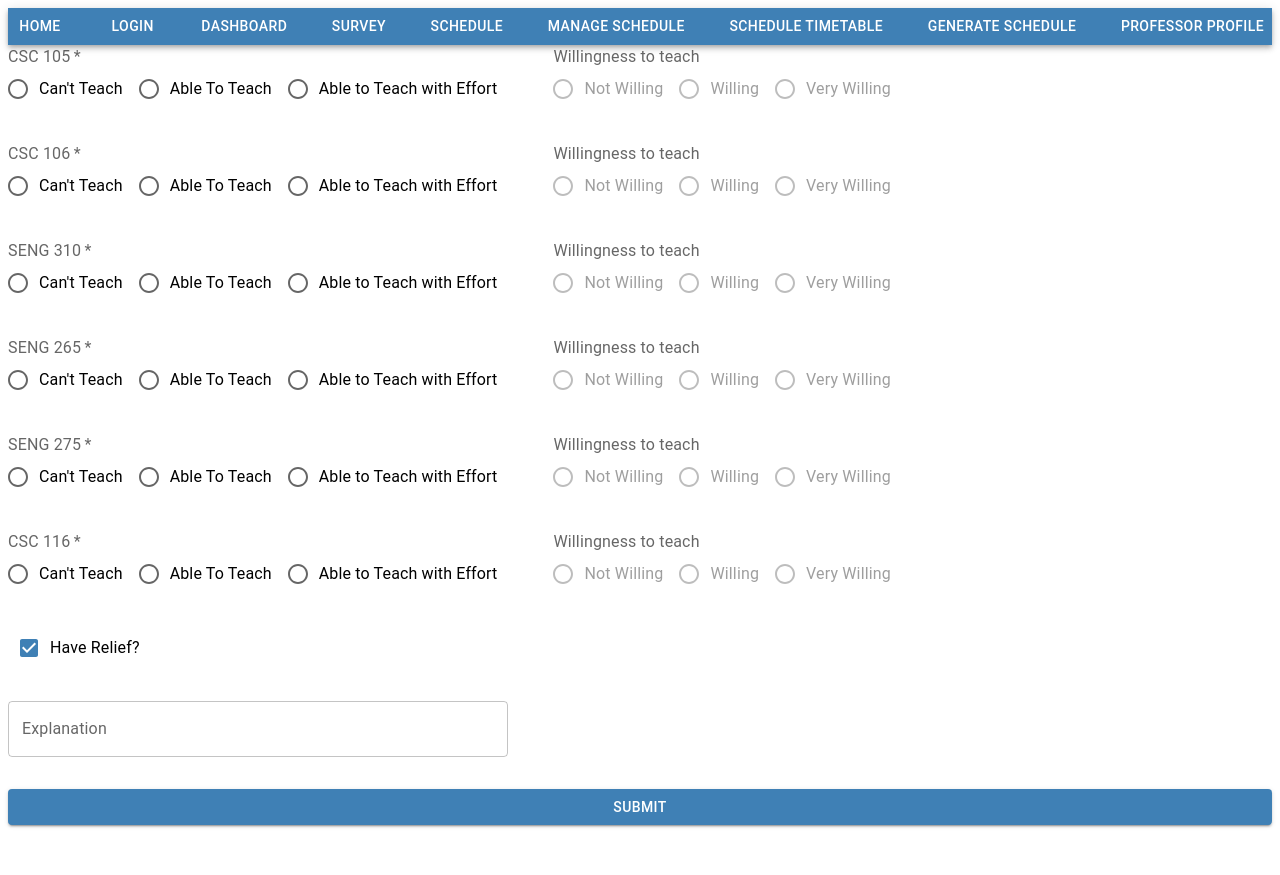
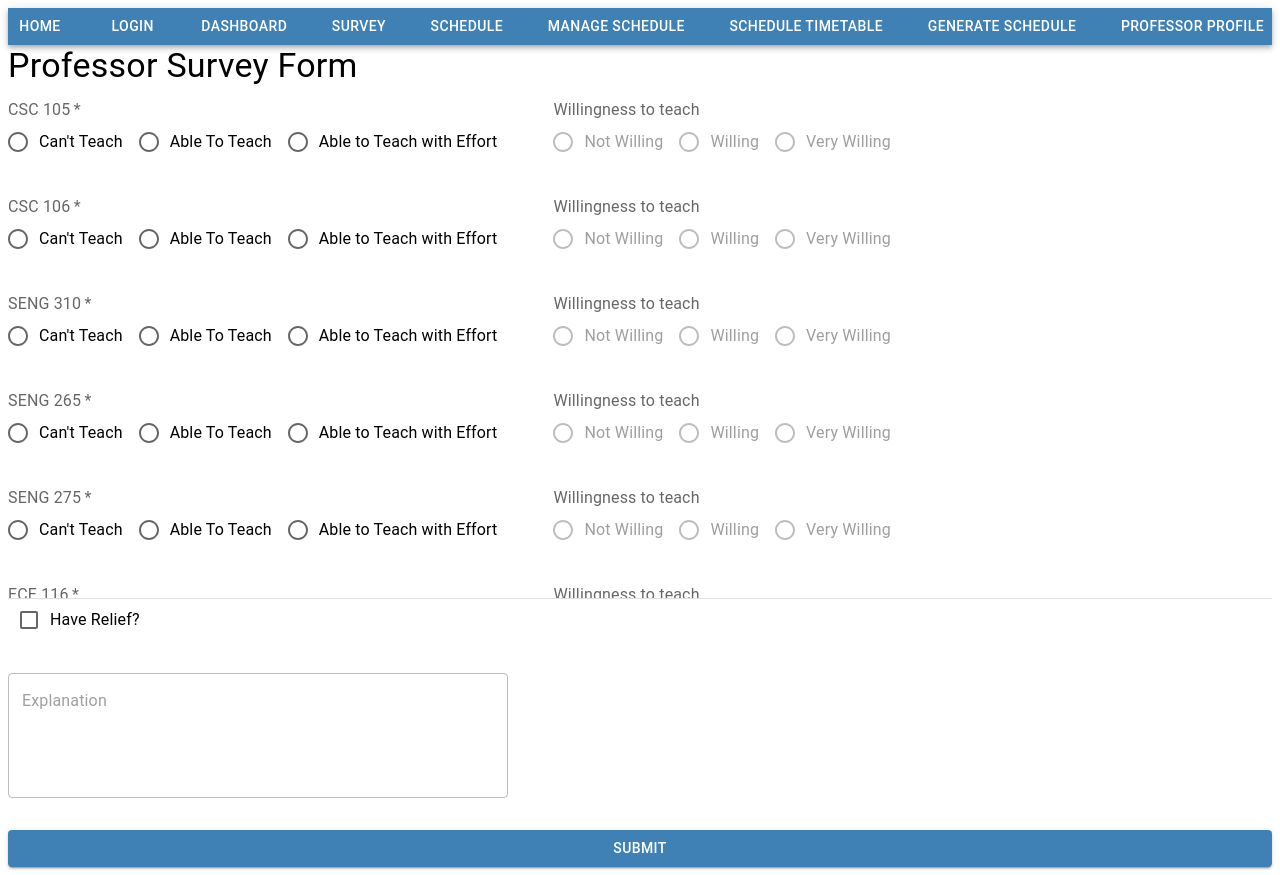
Before and after one commit to SENG499-Company-4/Frontend, a React (Create React App) app in the folder app/: page /survey in a window 1280 px wide. Before the commit the page ends 833 px from the top, so only its background shows below. Built offline with nearby package versions, Linux system fonts and the light colour scheme; the HTML template or start-up script is replaced by a standard one.

Commit message:
Code cleanup and added relief+explanation to output

```diff
--- a/app/src/components/organisms/SurveyClassQuestion.tsx
+++ b/app/src/components/organisms/SurveyClassQuestion.tsx
@@ -6,19 +6,16 @@ import FormControl from '@mui/material/FormControl';
 import FormLabel from '@mui/material/FormLabel';
 import Stack from '@mui/material/Stack';
 
-function SurveyClassQuestion(props: { name: string, nameChanged: (fieldId: string, type: string, value: string) => void }) {
+function SurveyClassQuestion(props: {
+  name: string;
+  nameChanged: (fieldId: string, type: string, value: string) => void;
+}) {
   const [disabled, setDisabled] = useState(true);
   const [checked, setChecked] = useState({ willing: false, notWilling: false, veryWilling: false });
 
-  const handleEnable = (event: React.SyntheticEvent<Element, Event>) => {
-    setDisabled(!(event.target as HTMLInputElement).checked);
-    console.log("props name enable is ");
-    console.log(props.name);
-    props.nameChanged(props.name, "ability", (event.target as HTMLInputElement).value);
-  };
-
-  const handleDisable = (event: React.SyntheticEvent<Element, Event>) => {
-    setDisabled((event.target as HTMLInputElement).checked);
+  const handleDisabling = (event: React.ChangeEvent<HTMLInputElement>) => {
+    if (event.target.value === 'cannot') {
+      setDisabled(event.target.checked);
 
       setChecked(() => {
         return {
@@ -27,23 +24,23 @@ function SurveyClassQuestion(props: { name: string, nameChanged: (fieldId: strin
           veryWilling: false
         };
       });
-
-    console.log("props name disable is ");
-    console.log(props.name);
-    props.nameChanged(props.name, "ability", (event.target as HTMLInputElement).value);
+    } else {
+      setDisabled(!event.target.checked);
+    }
+    props.nameChanged(props.name, 'ability', event.target.value);
   };
 
-  const changeRadio = (e: React.SyntheticEvent<Element, Event>) => {
+  const changeRadio = (event: React.ChangeEvent<HTMLInputElement>) => {
     setChecked(() => {
       return {
         willing: false,
         notWilling: false,
         veryWilling: false,
-        [(e.target as HTMLInputElement).value]: true
+        [event.target.value]: true
       };
     });
 
-    props.nameChanged(props.name, "willing", (e.target as HTMLInputElement).value);
+    props.nameChanged(props.name, 'willing', (event.target as HTMLInputElement).value);
   };
 
   return (
@@ -53,10 +50,20 @@ function SurveyClassQuestion(props: { name: string, nameChanged: (fieldId: strin
           {props.name}
         </FormLabel>
         <RadioGroup row aria-labelledby="CanTeach" name="row-radio-buttons-group">
-          <FormControlLabel onChange={handleDisable} value="cannot" control={<Radio />} label="Can't Teach" />
-          <FormControlLabel onChange={handleEnable} value="can" control={<Radio />} label="Able To Teach" />
           <FormControlLabel
-            onChange={handleEnable}
+            onChange={(e) => handleDisabling(e as React.ChangeEvent<HTMLInputElement>)}
+            value="cannot"
+            control={<Radio />}
+            label="Can't Teach"
+          />
+          <FormControlLabel
+            onChange={(e) => handleDisabling(e as React.ChangeEvent<HTMLInputElement>)}
+            value="can"
+            control={<Radio />}
+            label="Able To Teach"
+          />
+          <FormControlLabel
+            onChange={(e) => handleDisabling(e as React.ChangeEvent<HTMLInputElement>)}
             value="effort"
             control={<Radio />}
             label="Able to Teach with Effort"
@@ -68,7 +75,7 @@ function SurveyClassQuestion(props: { name: string, nameChanged: (fieldId: strin
         <FormLabel id="WantToTeach">Willingness to teach</FormLabel>
         <RadioGroup row aria-labelledby="WantToTeach" name="row-radio-buttons-group">
           <FormControlLabel
-            onChange={changeRadio}
+            onChange={(e) => changeRadio(e as React.ChangeEvent<HTMLInputElement>)}
             checked={checked.notWilling}
             disabled={disabled}
             value="notWilling"
@@ -76,7 +83,7 @@ function SurveyClassQuestion(props: { name: string, nameChanged: (fieldId: strin
             label="Not Willing"
           />
           <FormControlLabel
-            onChange={changeRadio}
+            onChange={(e) => changeRadio(e as React.ChangeEvent<HTMLInputElement>)}
             checked={checked.willing}
             disabled={disabled}
             value="willing"
@@ -84,7 +91,7 @@ function SurveyClassQuestion(props: { name: string, nameChanged: (fieldId: strin
             label="Willing"
           />
           <FormControlLabel
-            onChange={changeRadio}
+            onChange={(e) => changeRadio(e as React.ChangeEvent<HTMLInputElement>)}
             checked={checked.veryWilling}
             disabled={disabled}
             value="veryWilling"
--- a/app/src/components/organisms/SurveyForm.tsx
+++ b/app/src/components/organisms/SurveyForm.tsx
@@ -1,19 +1,24 @@
-import React, { useState, useEffect } from 'react';
+import React, { useState } from 'react';
 import Stack from '@mui/material/Stack';
 import SurveyClassQuestion from 'components/organisms/SurveyClassQuestion';
 import Button from '@mui/material/Button';
 import FormControlLabel from '@mui/material/FormControlLabel';
 import Checkbox from '@mui/material/Checkbox';
 import TextField from '@mui/material/TextField';
+import Divider from '@mui/material/Divider';
 
 interface classData {
-  subject: string,
-  code: string,
-  term: string
+  subject: string;
+  code: string;
+  term: string;
 }
 
 interface formVals {
-  [key: string]: vals
+  relief: boolean;
+  explanation: string;
+  courses: {
+    [key: string]: vals;
+  };
 }
 
 interface vals {
@@ -21,80 +26,90 @@ interface vals {
   willing: string;
 }
 
+function SurveyForm(props: { formData: classData[] }) {
+  const [disable, setDisabled] = useState(true);
+  const [values, setValues] = useState(() => {
+    const currentValues: formVals = {
+      relief: false,
+      explanation: '',
+      courses: {}
+    };
 
-function SurveyForm(props: { formData: classData[] }) {
-
-  ///const [page, setPage] = useState(0);
-  const [currentPageData, setCurrentPageData] = useState(props.formData);
-  const [values, setValues] = useState({} as formVals);
-
-  useEffect(() => {
-    const upcomingPageData = props.formData;
-    setCurrentPageData(upcomingPageData);
-    setValues(currentValues => {
-      const newValues = upcomingPageData.reduce((obj: any, field) => {
-        obj[(field.subject + " " + field.code)] = {
+    currentValues.courses = props.formData.reduce((obj: any, field) => {
+      obj[field.subject + ' ' + field.code] = {
         ability: '',
         willing: ''
       };
       return obj;
     }, {});
 
-      return Object.assign({}, newValues, currentValues);
+    return currentValues;
   });
-  }, [props.formData]);
 
   const onSubmit = (e: React.FormEvent<HTMLFormElement>) => {
     console.log(values);
     e.preventDefault();
-    // todo - send data somewhere
+    //TODO: submit values somewhere
   };
 
   const fieldChanged = (courseName: string, type: string, value: string) => {
-    console.log("values is")
-    console.log(values)
-    console.log("and we are attempting to read")
-    console.log(courseName)
-    setValues(currentValues => {
-      currentValues[courseName][type as keyof vals] = value;
+    setValues((currentValues) => {
+      currentValues.courses[courseName][type as keyof vals] = value;
       return currentValues;
     });
+  };
 
-    // setCurrentPageData(currentPageData => {
-    //   return Object.assign({}, currentPageData);
-    // });
+  const handleCheckbox = (event: React.ChangeEvent<HTMLInputElement>, checkbox: boolean) => {
+    setValues((currentValues) => {
+      if (checkbox) {
+        currentValues.relief = event.target.checked;
+        setDisabled(!disable);
+      } else {
+        currentValues.explanation = event.target.value;
+      }
+      return currentValues;
+    });
   };
 
   return (
     <div>
       <form onSubmit={onSubmit}>
-        <Stack spacing={4}>
-          {currentPageData.map(field => {
+        <Stack style={{ height: '500px', overflowY: 'scroll' }} spacing={4}>
+          {props.formData.map((field) => {
             return (
-              <SurveyClassQuestion name={field.subject + " " + field.code} nameChanged={fieldChanged} />
+              <SurveyClassQuestion
+                key={field.subject + field.code}
+                name={field.subject + ' ' + field.code}
+                nameChanged={fieldChanged}
+              />
             );
           })}
-          <FormControlLabel control={<Checkbox defaultChecked />} label="Have Relief?" />
+        </Stack>
+        <Divider />
+        <Stack spacing={4}>
+          <FormControlLabel
+            control={<Checkbox />}
+            label="Have Relief?"
+            onChange={(event) => handleCheckbox(event as React.ChangeEvent<HTMLInputElement>, true)}
+          />
           <TextField
-            id="outlined-textarea"
+            id="Explanation-textarea"
             label="Explanation"
             multiline
+            rows={4}
+            disabled={disable}
             style={{ width: 500 }}
             inputProps={{ style: { color: 'black' } }}
+            onChange={(event) => handleCheckbox(event as React.ChangeEvent<HTMLInputElement>, false)}
           />
 
           <Button variant="contained" color="primary" type="submit">
             Submit
           </Button>
         </Stack>
-
-
       </form>
     </div>
   );
 }
 
-
-
-
 export default SurveyForm;
--- a/app/src/components/pages/Survey.tsx
+++ b/app/src/components/pages/Survey.tsx
@@ -1,24 +1,29 @@
 import React from 'react';
 import SurveyForm from 'components/organisms/SurveyForm';
-
+import Typography from '@mui/material/Typography';
 
 function Survey() {
   return (
     <div>
+      <Typography variant="h4" gutterBottom>
+        Professor Survey Form
+      </Typography>
       <SurveyForm formData={classData} />
-      {/* input some data with that call */}
+      {/* input some proper data with that call */}
     </div>
   );
 }
 
 const classData = [
-  { "subject": "CSC", "code": "105", "term": "SPRING" },
-  { "subject": "CSC", "code": "106", "term": "SPRING" },
-  { "subject": "SENG", "code": "310", "term": "SPRING" },
-  { "subject": "SENG", "code": "265", "term": "SPRING" },
-  { "subject": "SENG", "code": "275", "term": "SPRING" },
-  { "subject": "CSC", "code": "116", "term": "SPRING" }
-]
-
+  { subject: 'CSC', code: '105', term: 'SPRING' },
+  { subject: 'CSC', code: '106', term: 'SPRING' },
+  { subject: 'SENG', code: '310', term: 'SPRING' },
+  { subject: 'SENG', code: '265', term: 'SPRING' },
+  { subject: 'SENG', code: '275', term: 'SPRING' },
+  { subject: 'ECE', code: '116', term: 'SPRING' },
+  { subject: 'SENG', code: '440', term: 'SPRING' },
+  { subject: 'ECE', code: '260', term: 'SPRING' },
+  { subject: 'ECE', code: '360', term: 'SPRING' }
+];
 
 export default Survey;
```
Lines whose indentation alone changed are shown as unchanged.
